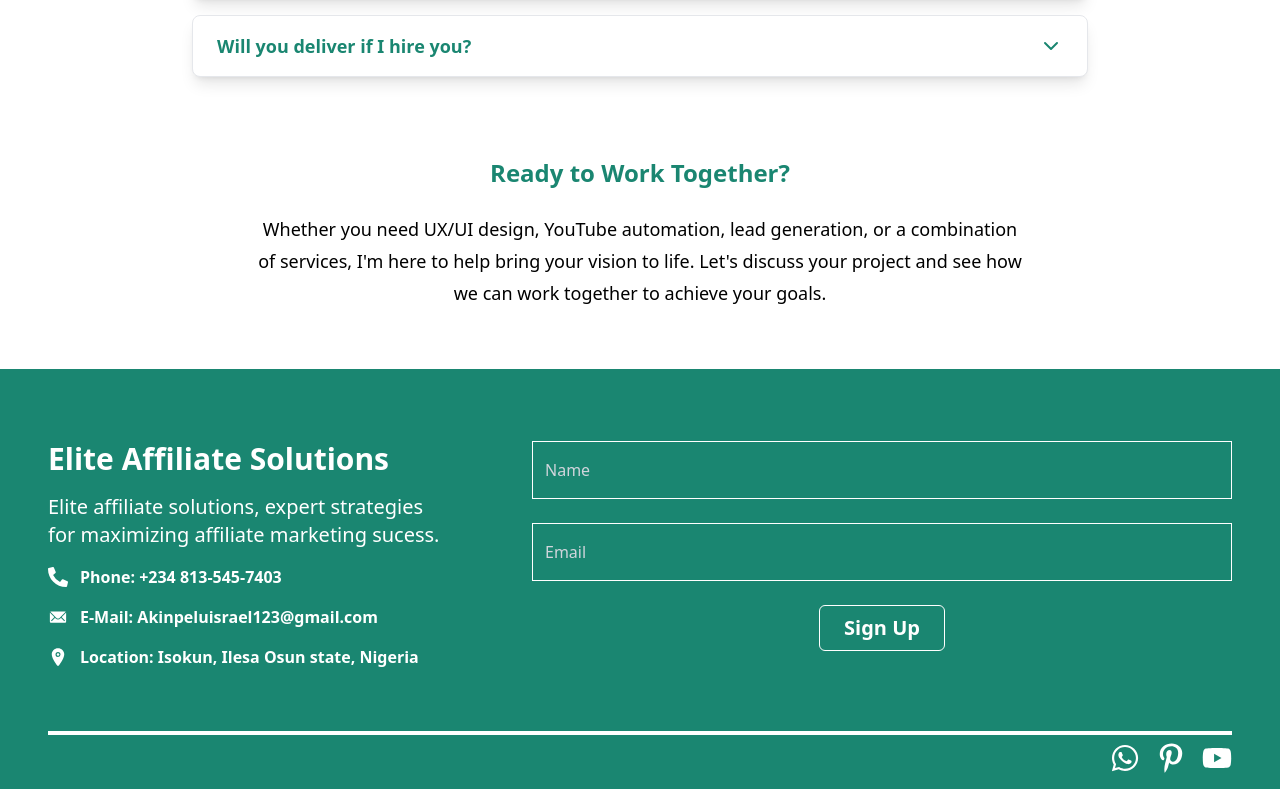
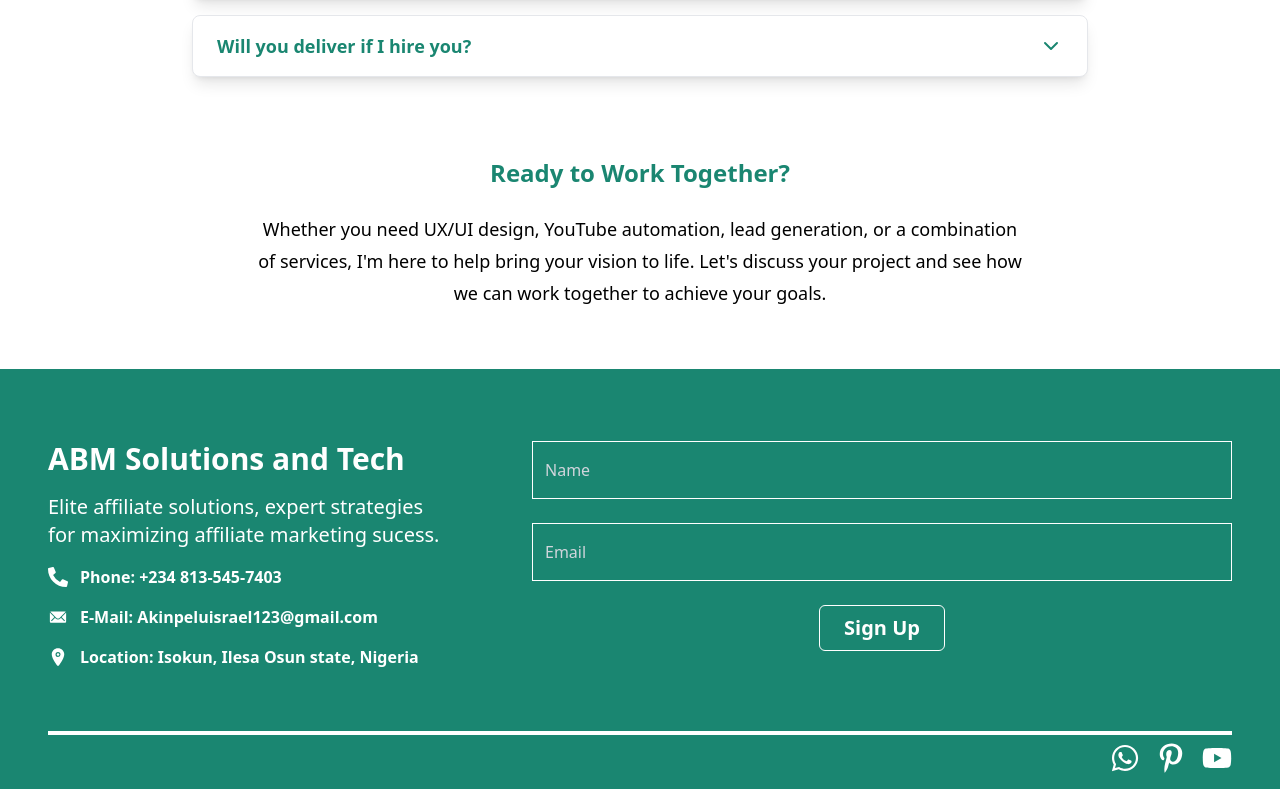
Before and after one commit to ShinobiKoda/abm, a Next.js app: page /faq in a window 1280 px wide. Shown: the part 1651-2440 px from the top of the page. Built offline with nearby package versions, Linux system fonts and the light colour scheme.

Commit message:
fix: update footer title and change Navbar link text to FAQ's

```diff
--- a/src/components/layout/Footer.tsx
+++ b/src/components/layout/Footer.tsx
@@ -97,7 +97,7 @@ export function Footer() {
             variants={fadeInUp}
           >
             <h2 className="font-bold text-2xl lg:text-3xl">
-              Elite Affiliate Solutions
+             ABM Solutions and Tech
             </h2>
             <p className="font-normal ext-base lg:text-xl">
               Elite affiliate solutions, expert strategies for maximizing
--- a/src/components/layout/Navbar.tsx
+++ b/src/components/layout/Navbar.tsx
@@ -213,7 +213,7 @@ export function Navbar() {
                         className="block text-lg hover:text-blue-600 transition-colors"
                         onClick={closeMenu}
                       >
-                        Donate
+                        FAQ&apos;s
                       </Link>
                     </motion.li>
                     <motion.li variants={fadeInUp}>
```
